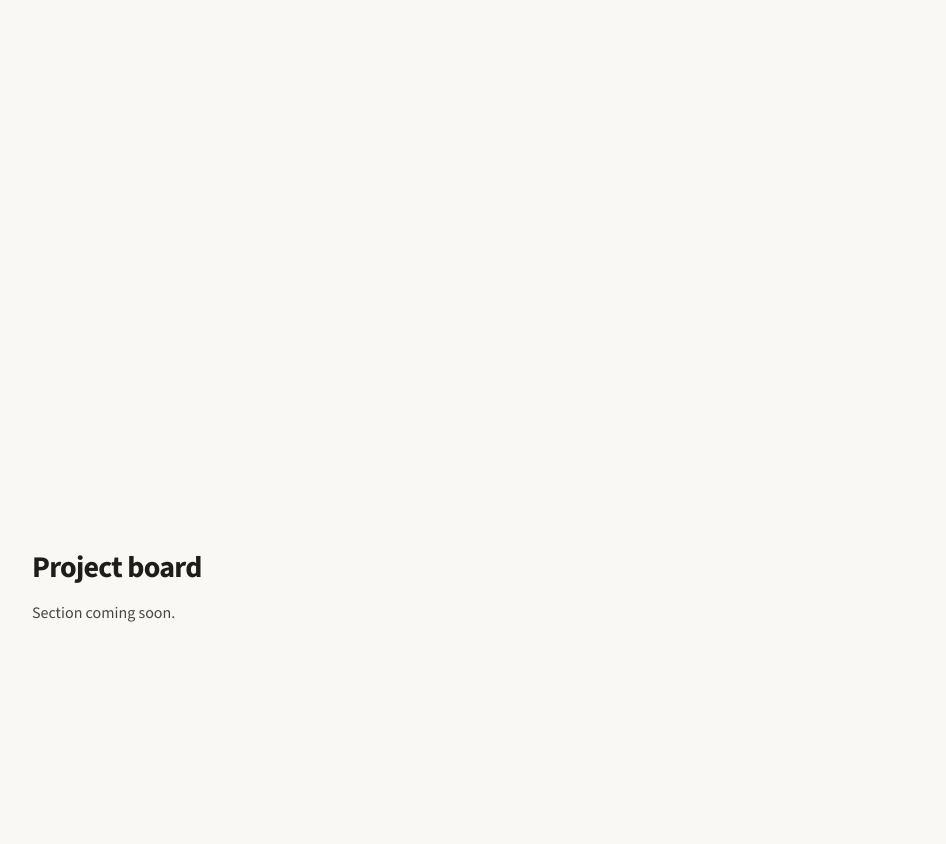
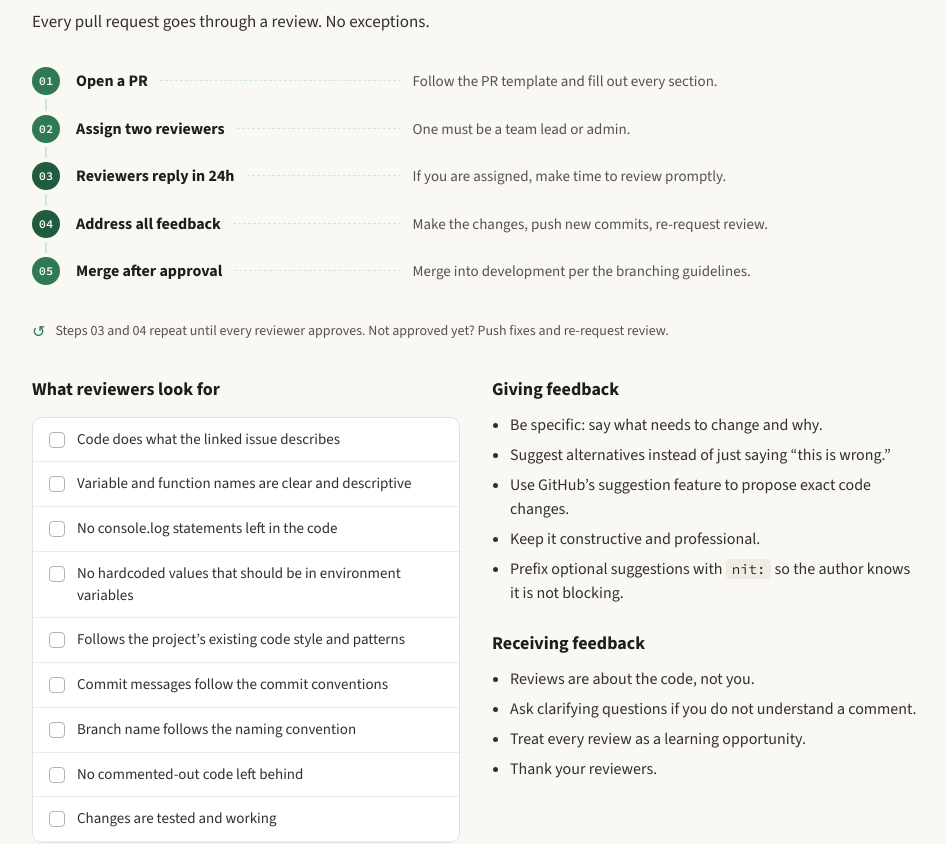
Before and after one commit to BizzNEST/Git-At-BizzNEST, a Next.js app: page / in a window 1280 px wide. Shown: the part 4714-5558 px from the top of the page, without its empty margins (284-1230 px from the left). Built offline with nearby package versions, Linux system fonts and the light colour scheme.

Commit message:
feat(pull-requests):Add pull requests and reviews section

```diff
--- a/src/app/page.tsx
+++ b/src/app/page.tsx
@@ -2,6 +2,7 @@ import Branches from "@/components/Branches";
 import Commits from "@/components/Commits";
 import Hero from "@/components/Hero";
 import HowWorkFlows from "@/components/HowWorkFlows";
+import PullRequests from "@/components/PullRequests";
 import Sidebar from "@/components/Sidebar";
 import { NAV_ITEMS } from "@/components/nav-items";
 
@@ -14,8 +15,9 @@ export default function Home() {
         <HowWorkFlows />
         <Branches />
         <Commits />
+        <PullRequests />
         {/* Placeholder sections until each one is built. */}
-        {NAV_ITEMS.filter((item) => !["start", "branches", "commits"].includes(item.id)).map((item) => (
+        {NAV_ITEMS.filter((item) => !["start", "branches", "commits", "pull-requests"].includes(item.id)).map((item) => (
           <section
             key={item.id}
             id={item.id}
--- /dev/null
+++ b/src/components/PullRequests.tsx
@@ -0,0 +1,138 @@
+import SectionHeading from "./SectionHeading";
+
+const PR_STEPS = [
+  { title: "Open a PR", desc: "Follow the PR template and fill out every section.", dark: false },
+  { title: "Assign two reviewers", desc: "One must be a team lead or admin.", dark: false },
+  { title: "Reviewers reply in 24h", desc: "If you are assigned, make time to review promptly.", dark: true },
+  { title: "Address all feedback", desc: "Make the changes, push new commits, re-request review.", dark: true },
+  { title: "Merge after approval", desc: "Merge into development per the branching guidelines.", dark: false },
+];
+
+const REVIEW_CHECKLIST = [
+  "Code does what the linked issue describes",
+  "Variable and function names are clear and descriptive",
+  "No console.log statements left in the code",
+  "No hardcoded values that should be in environment variables",
+  "Follows the project’s existing code style and patterns",
+  "Commit messages follow the commit conventions",
+  "Branch name follows the naming convention",
+  "No commented-out code left behind",
+  "Changes are tested and working",
+];
+
+const GIVING = [
+  "Be specific: say what needs to change and why.",
+  "Suggest alternatives instead of just saying “this is wrong.”",
+  "Use GitHub’s suggestion feature to propose exact code changes.",
+  "Keep it constructive and professional.",
+];
+
+const RECEIVING = [
+  "Reviews are about the code, not you.",
+  "Ask clarifying questions if you do not understand a comment.",
+  "Treat every review as a learning opportunity.",
+  "Thank your reviewers.",
+];
+
+const listClass =
+  "flex list-disc flex-col gap-1.5 pl-[18px] text-base leading-normal text-ink-soft";
+
+/** Section 04. The review steps, what reviewers look for, and how to give and take feedback. */
+export default function PullRequests() {
+  return (
+    <section id="pull-requests" className="flex scroll-mt-16 flex-col gap-8 desk:scroll-mt-0">
+      <SectionHeading num="04" title="Pull requests & reviews">
+        Every pull request goes through a review. No exceptions.
+      </SectionHeading>
+
+      <div className="flex flex-col gap-3.5">
+        <ol className="flex list-none flex-col p-0">
+          {PR_STEPS.map((step, i) => {
+            const last = i === PR_STEPS.length - 1;
+            return (
+              <li
+                key={step.title}
+                className="grid grid-cols-[28px_minmax(0,1fr)] items-start gap-x-4"
+              >
+                <div className="flex flex-col items-center self-stretch">
+                  <div
+                    className={`flex size-7 flex-none items-center justify-center rounded-full font-mono text-xs font-bold text-white ${
+                      step.dark ? "bg-green-deep" : "bg-green"
+                    }`}
+                  >
+                    {String(i + 1).padStart(2, "0")}
+                  </div>
+                  {!last && <div className="my-1 w-0.5 flex-1 bg-green-line" />}
+                </div>
+                <div className="grid grid-cols-[minmax(0,1fr)] items-baseline gap-y-1 pb-[22px] pt-[3px] min-[641px]:grid-cols-[minmax(0,1fr)_minmax(0,1.6fr)]">
+                  <div className="flex min-w-0 items-baseline gap-3">
+                    <div className="flex-none text-base font-bold leading-[1.4]">
+                      {step.title}
+                    </div>
+                    <div
+                      aria-hidden="true"
+                      className="hidden min-w-4 flex-1 -translate-y-[5px] border-t border-dashed border-green-line min-[641px]:block"
+                    />
+                  </div>
+                  <div className="text-[15px] leading-normal text-ink-dim min-[641px]:pl-3">
+                    {step.desc}
+                  </div>
+                </div>
+              </li>
+            );
+          })}
+        </ol>
+        <div className="flex items-center gap-2.5 text-sm leading-normal text-ink-dim">
+          <span aria-hidden="true" className="font-mono text-base text-green">
+            ↺
+          </span>
+          <span>
+            Steps 03 and 04 repeat until every reviewer approves. Not approved yet?
+            Push fixes and re-request review.
+          </span>
+        </div>
+      </div>
+
+      <div className="grid grid-cols-[repeat(auto-fit,minmax(min(280px,100%),1fr))] items-start gap-8">
+        <div className="flex flex-col gap-3.5">
+          <h3 className="text-lg font-bold">What reviewers look for</h3>
+          <div className="flex flex-col overflow-hidden rounded-[10px] border border-line bg-white">
+            {REVIEW_CHECKLIST.map((item) => (
+              <div
+                key={item}
+                className="flex items-start gap-3 border-b border-sand px-4 py-[11px] text-[15px] leading-[1.45] text-ink-soft"
+              >
+                <div className="mt-[3px] size-4 flex-none rounded border-[1.5px] border-ink-pale" />
+                <div>{item}</div>
+              </div>
+            ))}
+          </div>
+        </div>
+
+        <div className="flex flex-col gap-6">
+          <div className="flex flex-col gap-2.5">
+            <h3 className="text-lg font-bold">Giving feedback</h3>
+            <ul className={listClass}>
+              {GIVING.map((item) => (
+                <li key={item}>{item}</li>
+              ))}
+              <li>
+                Prefix optional suggestions with{" "}
+                <code className="rounded bg-sand px-1.5 py-px text-sm">nit:</code> so
+                the author knows it is not blocking.
+              </li>
+            </ul>
+          </div>
+          <div className="flex flex-col gap-2.5">
+            <h3 className="text-lg font-bold">Receiving feedback</h3>
+            <ul className={listClass}>
+              {RECEIVING.map((item) => (
+                <li key={item}>{item}</li>
+              ))}
+            </ul>
+          </div>
+        </div>
+      </div>
+    </section>
+  );
+}
```
